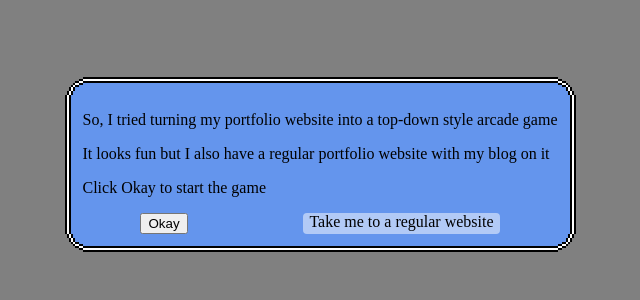
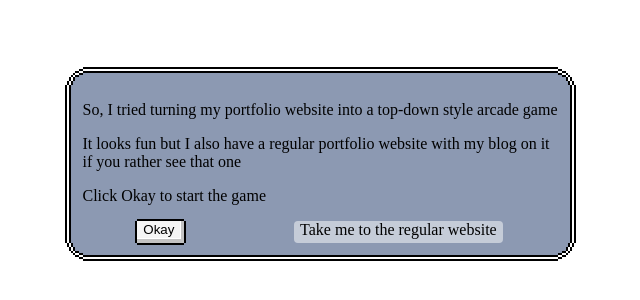
Before and after one commit to AmalJossy/amaljossy-8bit, a website built with webpack: page src/index.html in a window 1280 px wide. Shown: the part 236-536 px from the top of the page, without its empty margins (320-960 px from the left). Built offline with nearby package versions, Linux system fonts and the light colour scheme.

Commit message:
fix: intro changes

```diff
--- a/src/index.html
+++ b/src/index.html
@@ -8,9 +8,10 @@
     <style>
       :root {
         --pixel-size: 4px;
-        --inner: cornflowerblue;
+        --inner: #8c99b2;
         --border: black;
         --accent: white;
+        --text: black;
       }
       * {
         box-sizing: border-box;
@@ -63,6 +64,7 @@
       }
 
       .dpad {
+        /* https://codepen.io/punkydrewster713/pen/WNrXPrb */
         position: absolute;
         left: calc(var(--pixel-size) * 2);
         bottom: calc(var(--pixel-size) * 2);
@@ -126,6 +128,24 @@
         display: flex;
         justify-content: center;
         align-items: center;
+        background-color: white;
+      }
+      #intro__ok {
+        outline: 0;
+        border: 0;
+        cursor: pointer;
+        padding: 1px 10px 6px 6px;
+        background: #f5f5f5;
+        box-shadow: -2px 0 0 0 black, 2px 0 0 0 black, 0 -2px 0 0 black,
+          0 2px 0 0 black, inset -3px -4px 0 0 #c3c3c3,
+          inset -4px -5px 0 0 white;
+      }
+      #intro__ok:active {
+        padding-bottom: 2px;
+        margin-top: 4px;
+        box-shadow: -2px 0 0 0 black, 2px 0 0 0 black, 0 -2px 0 0 black,
+          0 2px 0 0 black, inset -1px -1px 0 0 white;
+        color: #6dd4da;
       }
       #intro__notok {
         text-decoration: none;
@@ -192,13 +212,13 @@
         </p>
         <p>
           It looks fun but I also have a regular portfolio website with my blog
-          on it
+          on it<br /> if you rather see that one
         </p>
         <p>Click Okay to start the game</p>
         <div>
           <button id="intro__ok">Okay</button
           ><a id="intro__notok" href="https://amaljossy.netlify.app"
-            >Take me to a regular website</a
+            >Take me to the regular website</a
           >
         </div>
       </div>
```
